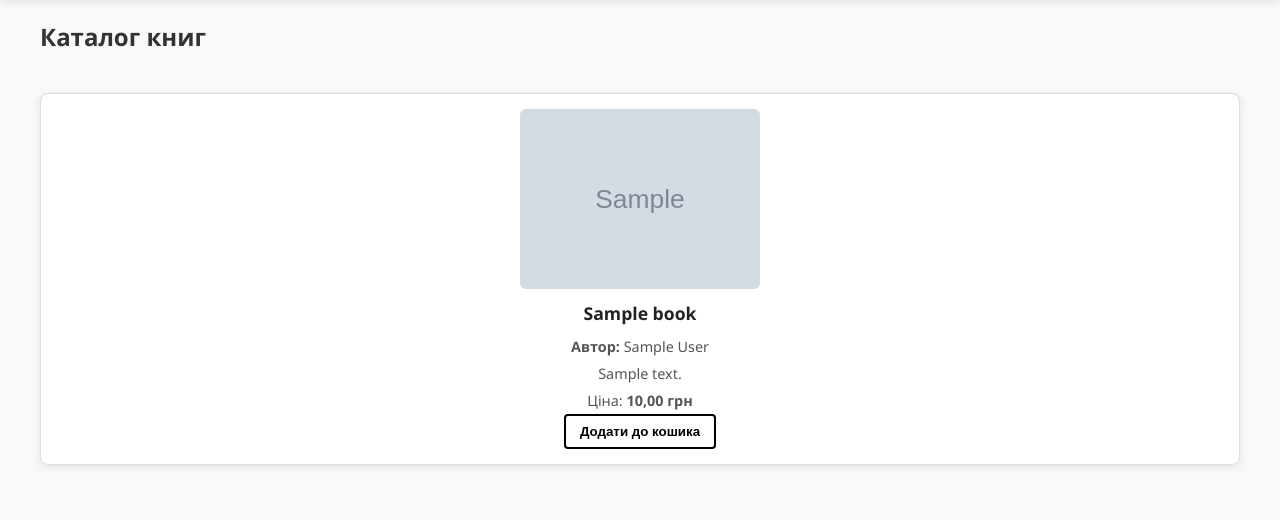
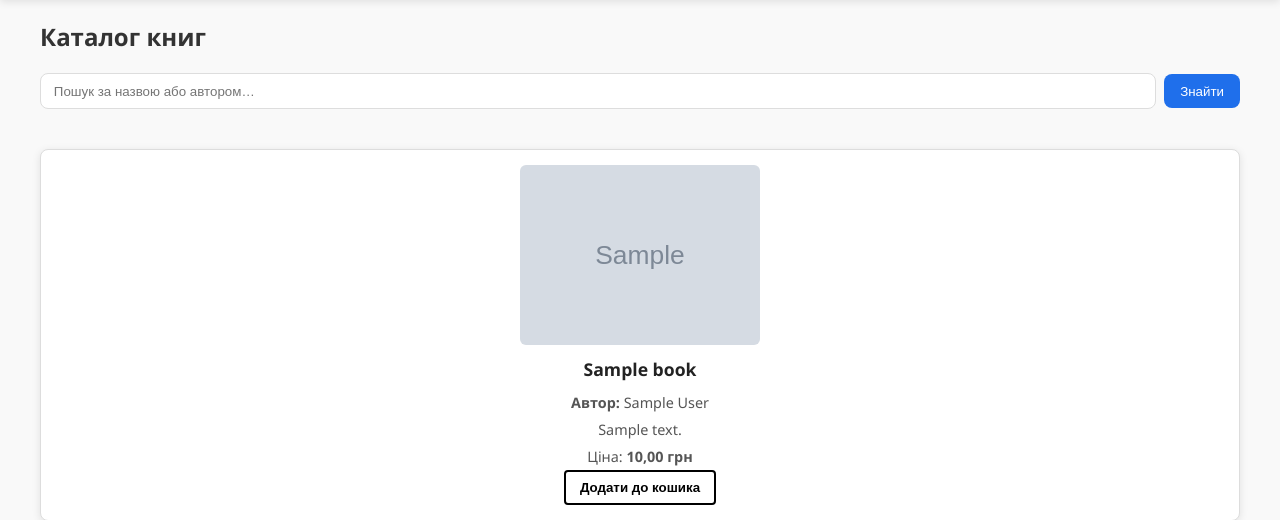
Before and after one commit to XxSloWBanGxX/BookStore, a PHP site: page /catalog.php in a window 1280 px wide. Shown: the part 145-665 px from the top of the page. Run offline with PHP 8.4, Linux system fonts and the light colour scheme; the visitor is signed in with stand-in values (Sample User, id 1); tables that the repository leaves empty or names only in its code hold one stand-in row (values such as "Sample post"); grey boxes marked "Sample" are stand-in pictures.

Commit message:
add search

```diff
--- a/catalog.php
+++ b/catalog.php
@@ -9,17 +9,35 @@ if (!isset($_SESSION['username'])) {
 // Параметри підключення до БД
 $host = 'localhost';
 $user = 'root';
-
 $password = '';
-
 $dbname = 'shop';
 
 $conn = new mysqli($host, $user, $password, $dbname);
 if ($conn->connect_error) {
     die("Помилка підключення: " . $conn->connect_error);
 }
+$conn->set_charset('utf8mb4');
+
+// --- Параметри пошуку з GET ---
+$q = isset($_GET['q']) ? trim($_GET['q']) : '';
+$like = '%' . $q . '%';
+
+// Якщо є пошук — використовуємо підготовлений запит
+if ($q !== '') {
+    $sql = "SELECT id, title, author, description, image, price
+            FROM books
+            WHERE title LIKE ? OR author LIKE ?";
+    $stmt = $conn->prepare($sql);
+    if (!$stmt) die("Помилка підготовки запиту: " . $conn->error);
+    $stmt->bind_param("ss", $like, $like);
+    $stmt->execute();
+    $result_catalog = $stmt->get_result();
+} else {
+    // Без пошуку — звичайний запит
+    $sql = "SELECT id, title, author, description, image, price FROM books";
+    $result_catalog = $conn->query($sql);
+}
 ?>
-
 <!DOCTYPE html>
 <html lang="uk">
 <head>
@@ -27,6 +45,20 @@ if ($conn->connect_error) {
   <title>Каталог книг</title>
   <link rel="stylesheet" href="css/style.css" />
   <link rel="stylesheet" href="css/catalog.css" />
+  <style>
+    /* легкий стиль для пошуку */
+    .search-bar {
+      display: flex; gap: .5rem; align-items: center; margin: 1rem 0 1.25rem;
+    }
+    .search-bar input[type="text"] {
+      flex: 1; padding: .6rem .8rem; border: 1px solid #ddd; border-radius: 8px;
+    }
+    .search-bar button {
+      padding: .6rem 1rem; border: 0; border-radius: 8px; background:#1f6feb; color:#fff; cursor:pointer;
+    }
+    .search-meta { color:#666; font-size:.9rem; margin-bottom: .75rem; }
+    .no-results { padding:1rem; background:#fff8d6; border:1px solid #f1e3a3; border-radius:10px;}
+  </style>
 </head>
 <body>
 
@@ -34,27 +66,41 @@ if ($conn->connect_error) {
 
 <main class="container">
   <h2>Каталог книг</h2>
+
+  <!-- Пошук -->
+  <form class="search-bar" action="" method="get" role="search">
+    <input type="text" name="q" placeholder="Пошук за назвою або автором…" value="<?= htmlspecialchars($q, ENT_QUOTES, 'UTF-8') ?>">
+    <button type="submit">Знайти</button>
+    <?php if ($q !== ''): ?>
+      <a href="catalog.php" style="margin-left:.5rem; text-decoration:none;">Скинути</a>
+    <?php endif; ?>
+  </form>
+
+  <?php if ($q !== ''): ?>
+    <div class="search-meta">Результати за запитом: <strong><?= htmlspecialchars($q, ENT_QUOTES, 'UTF-8') ?></strong></div>
+  <?php endif; ?>
+
   <div class="catalog-grid" id="catalog-container">
-    <?php
-    $sql_catalog = "SELECT id, title, author, description, image, price FROM books";
-    $result_catalog = $conn->query($sql_catalog);
-
-    if ($result_catalog && $result_catalog->num_rows > 0):
-      while($book = $result_catalog->fetch_assoc()):
-    ?>
-      <div class="catalog-card" data-id="<?= $book['id'] ?>">
-        <img src="<?= htmlspecialchars($book['image']) ?>" alt="Обкладинка книги" class="book-image">
-        <h3><?= htmlspecialchars($book['title']) ?></h3>
-        <p><strong>Автор:</strong> <?= htmlspecialchars($book['author']) ?></p>
-        <p><?= htmlspecialchars(mb_strimwidth($book["description"], 0, 60, '...')) ?></p>
-        <p class="price">Ціна: <strong><?= number_format($book['price'], 2, ',', ' ') ?> грн</strong></p>
-        <button class="btn add-to-cart">Додати до кошика</button>
-      </div>
-    <?php
-      endwhile;
-    else:
-    ?>
-      <p>Книг поки що немає.</p>
+    <?php if ($result_catalog && $result_catalog->num_rows > 0): ?>
+      <?php while ($book = $result_catalog->fetch_assoc()): ?>
+        <div class="catalog-card" data-id="<?= (int)$book['id'] ?>">
+          <img src="<?= htmlspecialchars($book['image']) ?>" alt="Обкладинка книги" class="book-image">
+          <h3><?= htmlspecialchars($book['title']) ?></h3>
+          <p><strong>Автор:</strong> <?= htmlspecialchars($book['author']) ?></p>
+          <p><?= htmlspecialchars(mb_strimwidth($book['description'], 0, 120, '…')) ?></p>
+          <p class="price">Ціна: <strong><?= number_format((float)$book['price'], 2, ',', ' ') ?> грн</strong></p>
+          <button class="btn add-to-cart">Додати до кошика</button>
+        </div>
+      <?php endwhile; ?>
+    <?php else: ?>
+      <p class="no-results">
+        <?php if ($q !== ''): ?>
+          За запитом <strong><?= htmlspecialchars($q, ENT_QUOTES, 'UTF-8') ?></strong> нічого не знайдено.
+          Спробуйте іншу назву або автора.
+        <?php else: ?>
+          Книг поки що немає.
+        <?php endif; ?>
+      </p>
     <?php endif; ?>
   </div>
 </main>
@@ -64,5 +110,6 @@ if ($conn->connect_error) {
 </html>
 
 <?php
+if (isset($stmt) && $stmt instanceof mysqli_stmt) { $stmt->close(); }
 $conn->close();
 ?>
```
Also changed, not shown: uploads/books/--ab90f704.jpeg (added), 1 other file.
